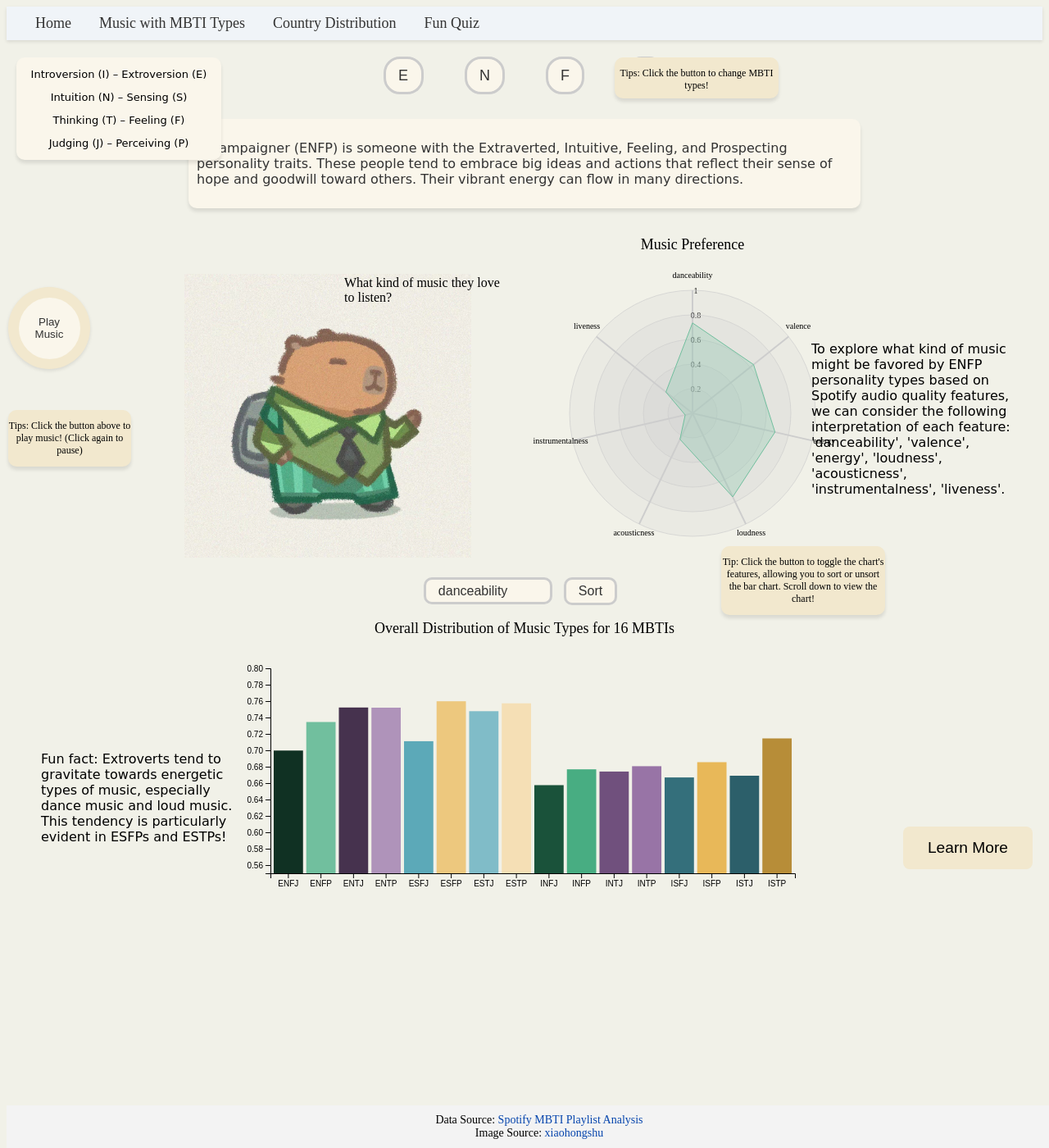
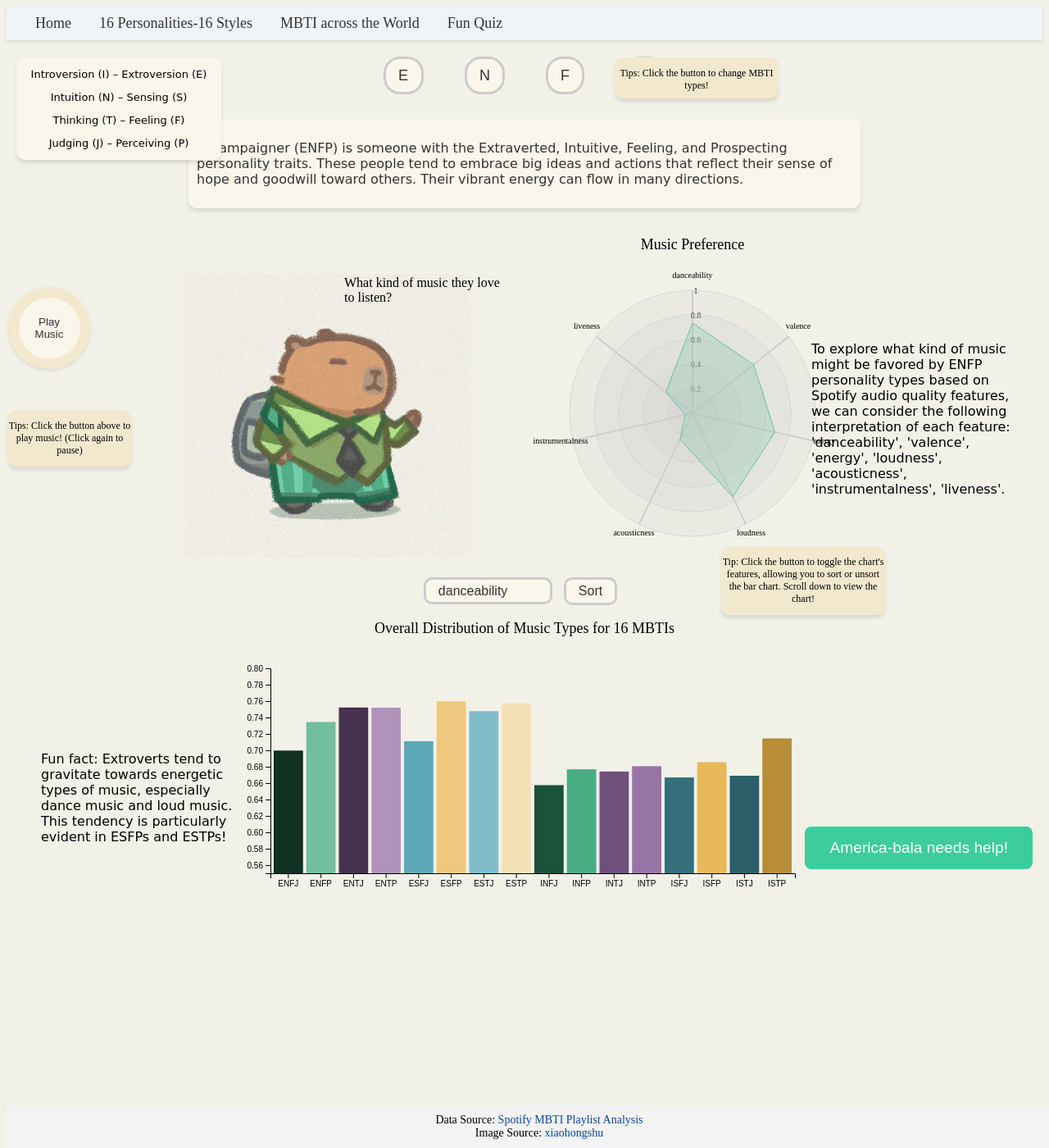
Before and after one commit to jessiezhang199/dsc106_final, a SvelteKit app: page /16picture in a window 1280 px wide. Shown: the top 1400 px of the page at 82% size. Built offline with nearby package versions, Linux system fonts and the light colour scheme.

Commit message:
refine before recording

```diff
--- a/src/routes/+layout.svelte
+++ b/src/routes/+layout.svelte
@@ -27,8 +27,8 @@
 
 <nav>
   <a href="/" on:click|preventDefault={() => goto(`${base}/`)}>Home</a>
-  <a href="/" on:click|preventDefault={() => goto(`${base}/16picture`)}>Music with MBTI Types</a>
-  <a href="/" on:click|preventDefault={() => goto(`${base}/vis`)}>Country Distribution</a>
+  <a href="/" on:click|preventDefault={() => goto(`${base}/16picture`)}>16 Personalities-16 Styles</a>
+  <a href="/" on:click|preventDefault={() => goto(`${base}/vis`)}>MBTI across the World</a>
   <a href="/" on:click|preventDefault={() => goto(`${base}/quiz`)}>Fun Quiz</a>
 </nav>
 
--- a/src/routes/16picture/+page.svelte
+++ b/src/routes/16picture/+page.svelte
@@ -446,8 +446,8 @@
   padding: 15px 30px;
   font-size: 1.2rem;
   border-radius: 8px;
-  background-color: hsl(43, 59%, 88%); /* Or use rgba(11, 10, 10, 0.178) for black as per your request */
-  color: black;
+  background-color: hsl(160, 59%, 52%); /* Or use rgba(11, 10, 10, 0.178) for black as per your request */
+  color: white;
   border: none;
   cursor: pointer;
   transition: background-color 0.3s ease;
@@ -598,7 +598,7 @@ footer a:hover {
 
 
 
-<button class="deep-dive-button" on:click={() => goto(`${base}/vis`)}>Learn More</button>
+<button class="deep-dive-button" on:click={() => goto(`${base}/vis`)}>America-bala needs help!</button>
 
 
 
--- a/src/routes/vis/+page.svelte
+++ b/src/routes/vis/+page.svelte
@@ -510,7 +510,7 @@
   }
   footer {
   position: absolute;
-  bottom: -600px;
+  bottom: -400px;
   width: 100%;
   text-align: center;
   padding: 10px;
@@ -548,7 +548,7 @@ footer p span {
 <p style="position: absolute; top: 200px; left: 790px; font-size: 16px; max-width: 300px;">
   Try to rotate the map by mouse or place the mouse over the country you like, what do you see?
 </p>
-<p style="position: absolute; top: 560px; left: 950px; font-size: 16px; max-width: 180px;">
+<p style="position: absolute; top: 500px; left: 950px; font-size: 16px; max-width: 180px;">
   Fun fact: Do you know that the most common type of mbti for American is Introversion instead of Extraversion? (Surprise!)
 </p>
 </div>
```
Also changed, not shown: src/routes/quiz/+page.svelte (+25 -1 lines).
